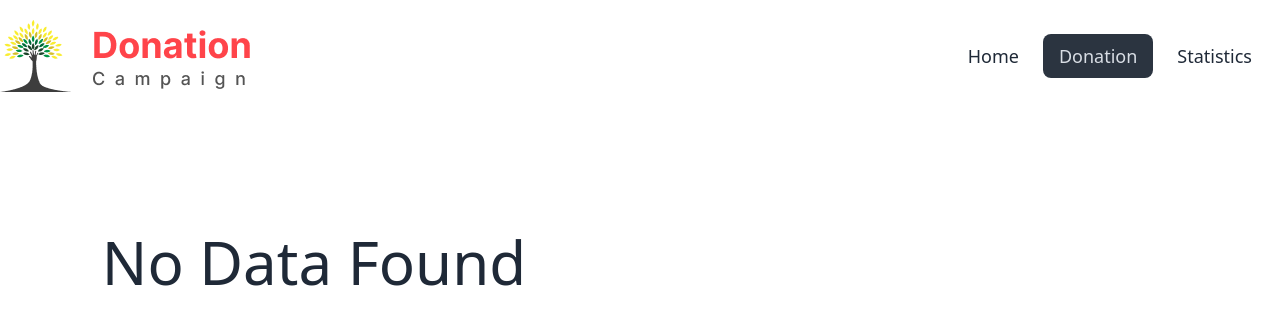
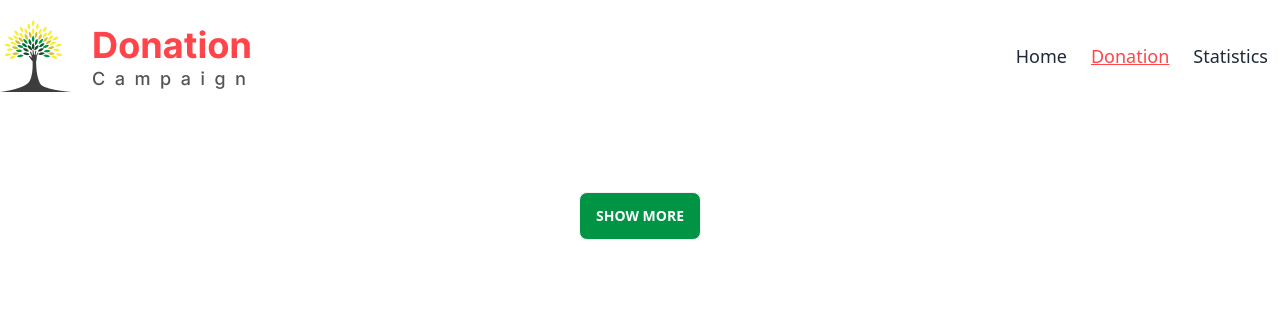
Before and after one commit to Radiat09/donation-campaign, a React (Vite) app: page /donation in a window 1280 px wide. Shown: the top 324 px of the page. Built offline with nearby package versions, Linux system fonts and the light colour scheme.

Commit message:
fixed some issue and added show more and show less functionality in donation page

```diff
--- a/src/Components/CardDescription/CardDescription.jsx
+++ b/src/Components/CardDescription/CardDescription.jsx
@@ -14,9 +14,15 @@ const CardDescription = () => {
   const { price, description, title, image, text_color } = card;
   // console.log(card);
 
-  const handleDonatebtn = (card) => {
-    saveDonationToLocalStorage(card);
-    toast.success("Congratulation,You have successfully Donated");
+  const handleDonatebtn = (handleCard) => {
+    const storedCards = getStoredDonation();
+    const isExists = storedCards.find((card) => card.id == handleCard.id);
+    if (!isExists) {
+      saveDonationToLocalStorage(card);
+      toast.success("Congratulation,You have successfully Donated");
+    } else {
+      toast.error("You Have Already Donated");
+    }
   };
   return (
     <>
--- a/src/Components/Donation/Donation.jsx
+++ b/src/Components/Donation/Donation.jsx
@@ -1,3 +1,4 @@
+import PropTypes from "prop-types";
 import { NavLink } from "react-router-dom";
 const Donation = ({ donation }) => {
   return (
@@ -45,5 +46,7 @@ const Donation = ({ donation }) => {
     </div>
   );
 };
-
+Donation.propTypes = {
+  donation: PropTypes.object.isRequired,
+};
 export default Donation;
--- a/src/Components/PieChart/PieChart.jsx
+++ b/src/Components/PieChart/PieChart.jsx
@@ -1,7 +1,7 @@
 import { getStoredDonation } from "../../Utility/localstorage";
 const PieChart = () => {
   const totalDonations = getStoredDonation();
-  console.log(totalDonations);
+  // console.log(totalDonations);
 
   return (
     <>
--- a/src/NavBar/NavBar.jsx
+++ b/src/NavBar/NavBar.jsx
@@ -11,15 +11,48 @@ const Navbar = () => {
             </NavLink>
           </div>
           <div className="">
-            <ul className="menu menu-horizontal md:px-1 md:text-lg md:font-medium">
+            <ul className="flex gap-4 md:px-1 md:text-lg md:font-medium">
               <li className="mr-2">
-                <NavLink to="/">Home</NavLink>
+                <NavLink
+                  to="/"
+                  className={({ isActive, isPending }) =>
+                    isPending
+                      ? "pending"
+                      : isActive
+                      ? "text-[#FF444A] underline"
+                      : ""
+                  }
+                >
+                  Home
+                </NavLink>
               </li>
               <li className="mr-2">
-                <NavLink to="/donation">Donation</NavLink>
+                <NavLink
+                  to="/donation"
+                  className={({ isActive, isPending }) =>
+                    isPending
+                      ? "pending"
+                      : isActive
+                      ? "text-[#FF444A] underline"
+                      : ""
+                  }
+                >
+                  Donation
+                </NavLink>
               </li>
               <li className="mr-2">
-                <NavLink to="/statistics">Statistics</NavLink>
+                <NavLink
+                  to="/statistics"
+                  className={({ isActive, isPending }) =>
+                    isPending
+                      ? "pending"
+                      : isActive
+                      ? "text-[#FF444A] underline"
+                      : ""
+                  }
+                >
+                  Statistics
+                </NavLink>
               </li>
             </ul>
           </div>
--- a/src/Pages/Donate/Donate.jsx
+++ b/src/Pages/Donate/Donate.jsx
@@ -1,19 +1,33 @@
 import { getStoredDonation } from "../../Utility/localstorage";
 import Donation from "../../Components/Donation/Donation";
+import { useState } from "react";
 
 const Donate = () => {
   const donations = getStoredDonation();
+  const [isShow, setIsShow] = useState(false);
 
   return (
-    <div className="grid grid-cols-1 lg:grid-cols-2 gap-6 mx-auto my-10 max-w-7xl">
-      {donations.length > 0 ? (
-        donations.map((donation) => (
-          <Donation key={donation.id} donation={donation}></Donation>
-        ))
-      ) : (
-        <h1 className="text-6xl text-center my-20"> No Data Found</h1>
-      )}
-    </div>
+    <>
+      <div className="grid grid-cols-1 lg:grid-cols-2 gap-6 mx-auto my-10 max-w-7xl">
+        {isShow
+          ? donations.map((donation) => (
+              <Donation key={donation.id} donation={donation}></Donation>
+            ))
+          : donations
+              .slice(0, 4)
+              .map((donation) => (
+                <Donation key={donation.id} donation={donation}></Donation>
+              ))}
+      </div>
+      <div className="flex justify-center">
+        <button
+          onClick={() => setIsShow(!isShow)}
+          className="btn bg-[#009444] text-white hover:text-[#009444]"
+        >
+          {isShow ? "Show Less" : "Show more"}
+        </button>
+      </div>
+    </>
   );
 };
 
```
